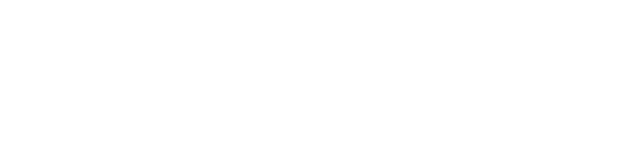
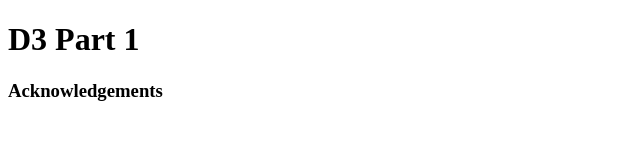
Before and after one commit to DS4200-S23-Class/ic-07-mahekagg, a plain HTML site: page index.html in a window 1280 px wide. Shown: the whole page, without its empty margins (0-640 px from the left). Drawn offline with Linux system fonts and the light colour scheme.

Commit message:
Update index.html

```diff
--- a/index.html
+++ b/index.html
@@ -3,11 +3,15 @@
 
 <head>
     <meta charset=utf-8/>
+    <title>ic-07</title>
 </head>
 
 
 <body>
+        <h1>D3 Part 1</h1>
 
+         <h3>Acknowledgements</h3>
+        <script src="main.js"></script>
 
 </body>
 
```
